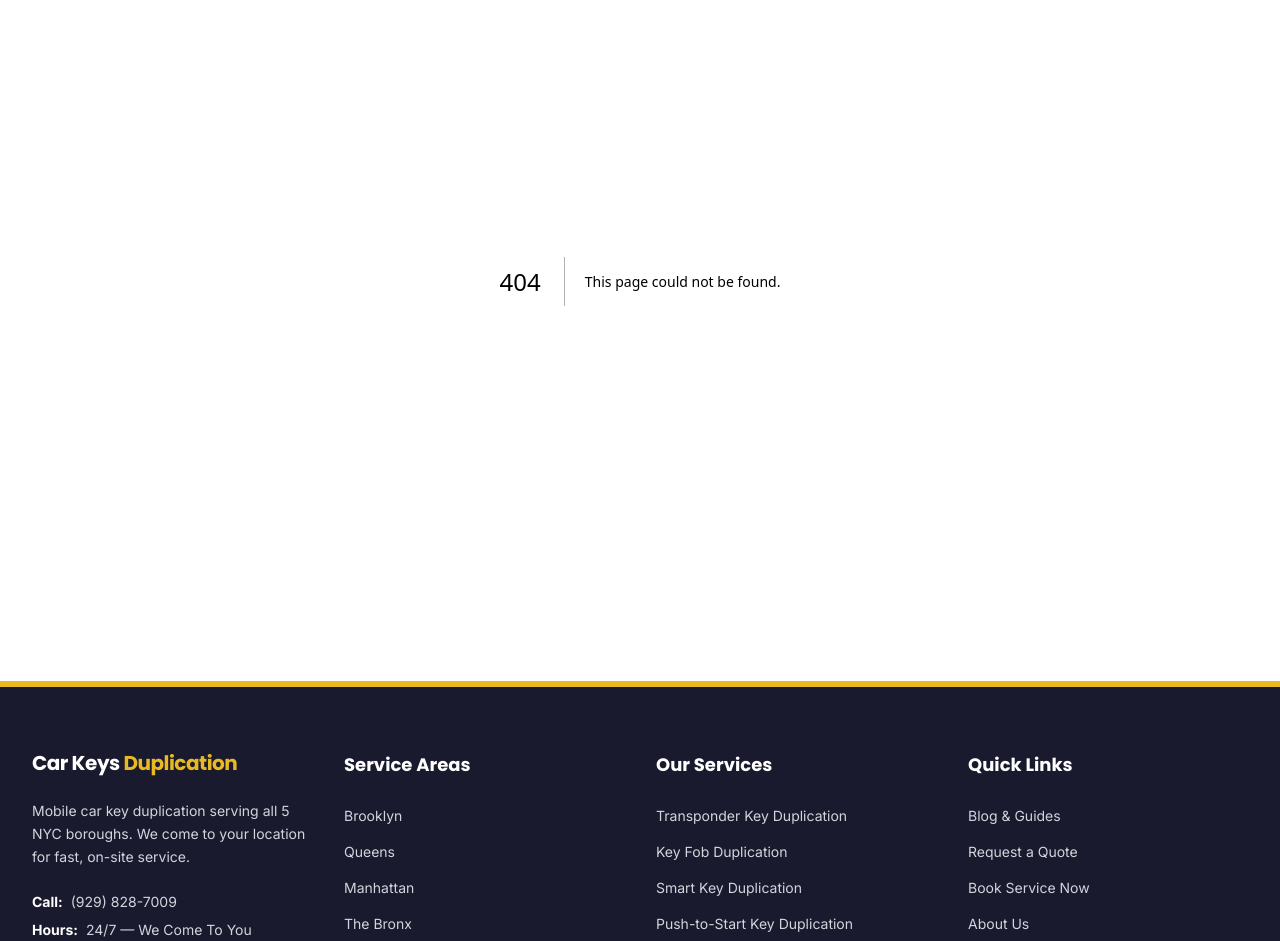
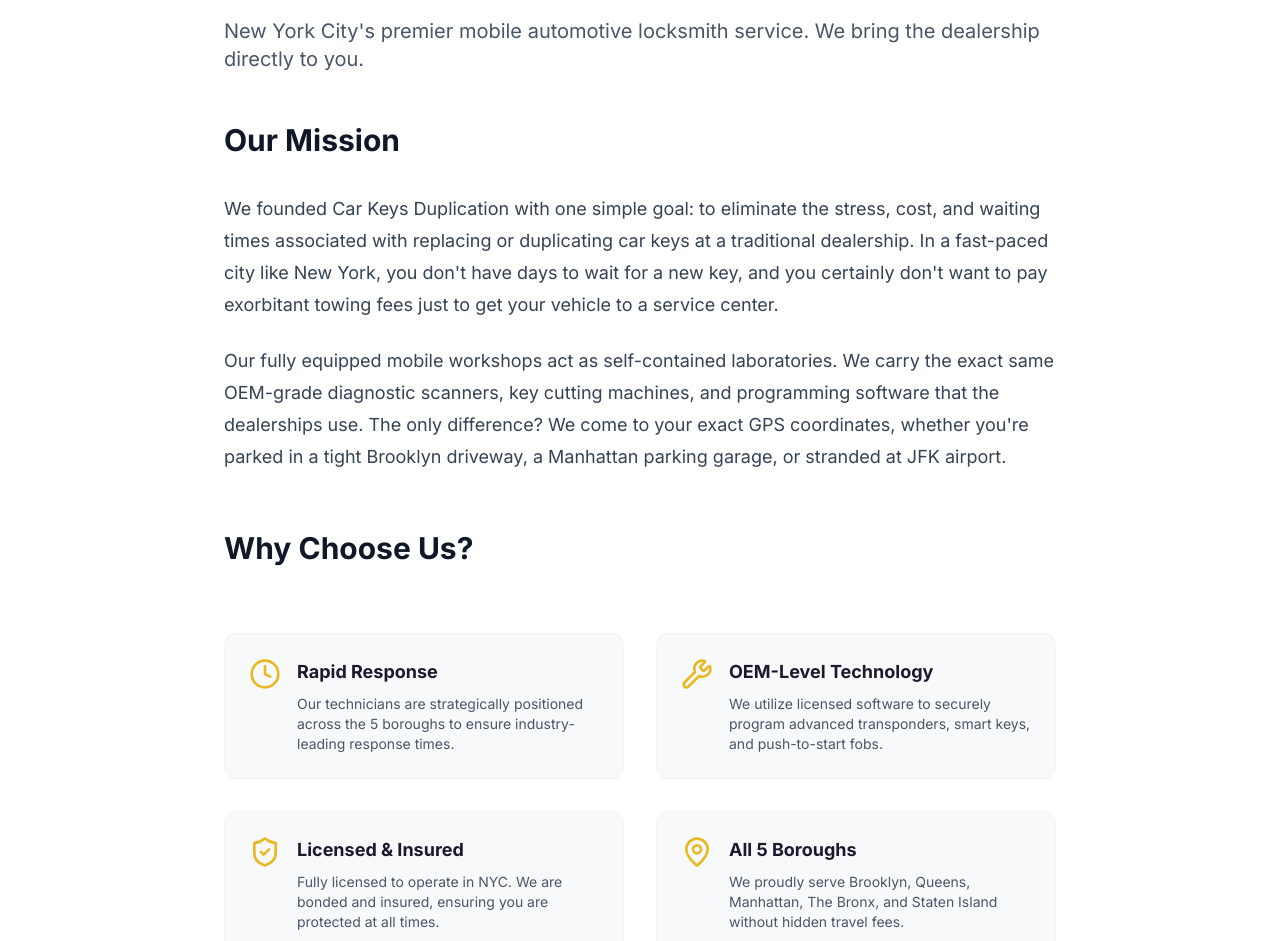
Before and after one commit to carkeystatenisland-dot/carkeysduplicate, a Next.js app: page /about in a window 1280 px wide. Before the commit this address had no page. Shown: the part 191-1132 px from the top of the page. Built offline with nearby package versions, Linux system fonts and the light colour scheme.

Commit message:
Fix 404s: Generate static params for blog routes, create missing About page

```diff
--- /dev/null
+++ b/src/app/about/page.tsx
@@ -0,0 +1,70 @@
+import { generatePageMetadata } from '@/lib/metadata'
+import CTABanner from '@/components/ui/CTABanner'
+import { ShieldCheck, Clock, MapPin, Wrench } from 'lucide-react'
+
+export const metadata = generatePageMetadata({
+  title: 'About Us | Car Keys Duplication NYC',
+  description: 'Learn about our mobile automotive locksmith team serving all 5 boroughs of New York City.',
+  slug: '/about'
+})
+
+export default function AboutPage() {
+  return (
+    <div className="bg-white min-h-screen py-16">
+      <div className="max-w-4xl mx-auto px-4 sm:px-6 lg:px-8">
+
+        <h1 className="text-4xl md:text-5xl font-heading font-extrabold text-brand-primary mb-6">
+          About Car Keys Duplication
+        </h1>
+        <p className="text-xl text-gray-600 mb-12">
+          New York City's premier mobile automotive locksmith service. We bring the dealership directly to you.
+        </p>
+
+        <div className="prose prose-lg max-w-none text-gray-700 mb-16">
+          <h2>Our Mission</h2>
+          <p>
+            We founded Car Keys Duplication with one simple goal: to eliminate the stress, cost, and waiting times associated with replacing or duplicating car keys at a traditional dealership. In a fast-paced city like New York, you don't have days to wait for a new key, and you certainly don't want to pay exorbitant towing fees just to get your vehicle to a service center.
+          </p>
+          <p>
+            Our fully equipped mobile workshops act as self-contained laboratories. We carry the exact same OEM-grade diagnostic scanners, key cutting machines, and programming software that the dealerships use. The only difference? We come to your exact GPS coordinates, whether you're parked in a tight Brooklyn driveway, a Manhattan parking garage, or stranded at JFK airport.
+          </p>
+
+          <h2>Why Choose Us?</h2>
+        </div>
+
+        <div className="grid grid-cols-1 md:grid-cols-2 gap-8 mb-16">
+          <div className="bg-brand-light p-6 rounded-xl border border-gray-100 flex gap-4">
+            <Clock className="w-8 h-8 text-brand-accent shrink-0" />
+            <div>
+              <h3 className="font-bold text-brand-primary text-lg mb-2">Rapid Response</h3>
+              <p className="text-sm text-gray-600">Our technicians are strategically positioned across the 5 boroughs to ensure industry-leading response times.</p>
+            </div>
+          </div>
+          <div className="bg-brand-light p-6 rounded-xl border border-gray-100 flex gap-4">
+            <Wrench className="w-8 h-8 text-brand-accent shrink-0" />
+            <div>
+              <h3 className="font-bold text-brand-primary text-lg mb-2">OEM-Level Technology</h3>
+              <p className="text-sm text-gray-600">We utilize licensed software to securely program advanced transponders, smart keys, and push-to-start fobs.</p>
+            </div>
+          </div>
+          <div className="bg-brand-light p-6 rounded-xl border border-gray-100 flex gap-4">
+            <ShieldCheck className="w-8 h-8 text-brand-accent shrink-0" />
+            <div>
+              <h3 className="font-bold text-brand-primary text-lg mb-2">Licensed & Insured</h3>
+              <p className="text-sm text-gray-600">Fully licensed to operate in NYC. We are bonded and insured, ensuring you are protected at all times.</p>
+            </div>
+          </div>
+          <div className="bg-brand-light p-6 rounded-xl border border-gray-100 flex gap-4">
+            <MapPin className="w-8 h-8 text-brand-accent shrink-0" />
+            <div>
+              <h3 className="font-bold text-brand-primary text-lg mb-2">All 5 Boroughs</h3>
+              <p className="text-sm text-gray-600">We proudly serve Brooklyn, Queens, Manhattan, The Bronx, and Staten Island without hidden travel fees.</p>
+            </div>
+          </div>
+        </div>
+
+        <CTABanner title="Ready to get back on the road?" subtitle="Our mobile technicians are standing by." />
+      </div>
+    </div>
+  )
+}
--- a/src/app/blog/[slug]/page.tsx
+++ b/src/app/blog/[slug]/page.tsx
@@ -1,23 +1,33 @@
-export const runtime = 'edge';
-
 import { Metadata } from 'next'
 import Link from 'next/link'
 import CTABanner from '@/components/ui/CTABanner'
 import { SERVICE_TYPES, BOROUGHS } from '@/lib/constants'
 import { generatePageMetadata } from '@/lib/metadata'
 
-export async function generateMetadata({ params }: { params: { slug: string } }): Promise<Metadata> {
-  const title = params.slug.replace(/-/g, ' ').replace(/\b\w/g, l => l.toUpperCase())
+export function generateStaticParams() {
+  return [
+    { slug: 'car-key-duplication-cost-nyc' },
+    { slug: 'dealer-vs-locksmith-key-duplication-nyc' },
+    { slug: 'can-you-duplicate-transponder-key' },
+    { slug: 'avoid-locksmith-scams-nyc' },
+    { slug: 'what-happens-with-only-one-car-key' }
+  ]
+}
+
+export async function generateMetadata({ params }: { params: Promise<{ slug: string }> }): Promise<Metadata> {
+  const resolvedParams = await params;
+  const title = resolvedParams.slug.replace(/-/g, ' ').replace(/\b\w/g, l => l.toUpperCase())
   return generatePageMetadata({
     title: `${title} | NYC Keys Blog`,
     description: `Expert automotive locksmith guide: ${title}. Learn how to duplicate car keys safely in NYC.`,
-    slug: `/blog/${params.slug}`,
-    image: `${process.env.NEXT_PUBLIC_SITE_URL || 'http://www.carkeysduplicate.com'}/blog/${params.slug}.jpg`
+    slug: `/blog/${resolvedParams.slug}`,
+    image: `${process.env.NEXT_PUBLIC_SITE_URL || 'http://www.carkeysduplicate.com'}/blog/${resolvedParams.slug}.jpg`
   })
 }
 
-export default function BlogPost({ params }: { params: { slug: string } }) {
-  const title = params.slug.replace(/-/g, ' ').replace(/\b\w/g, l => l.toUpperCase())
+export default async function BlogPost({ params }: { params: Promise<{ slug: string }> }) {
+  const resolvedParams = await params;
+  const title = resolvedParams.slug.replace(/-/g, ' ').replace(/\b\w/g, l => l.toUpperCase())
 
   return (
     <div className="bg-white min-h-screen py-12 border-t border-gray-100">
@@ -31,7 +41,7 @@
             </h1>
 
             <div className="w-full aspect-video rounded-2xl overflow-hidden mb-8 shadow-sm">
-              <img src={`/blog/${params.slug}.jpg`} alt={title} className="w-full h-full object-cover" />
+              <img src={`/blog/${resolvedParams.slug}.jpg`} alt={title} className="w-full h-full object-cover" />
             </div>
 
             <div className="flex items-center gap-4 text-gray-500 text-sm mb-10 border-b border-gray-100 pb-6">
```
